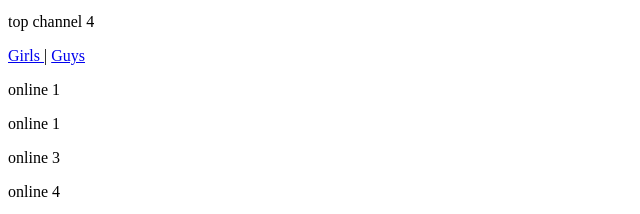
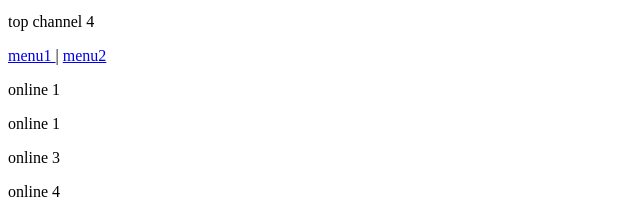
Before and after one commit to merlup/twitch, a website: page client/www/templates/main.html in a window 1280 px wide. Shown: the part 199-413 px from the top of the page, 0-640 px from the left. Drawn offline with Linux system fonts and the light colour scheme; files that its build step writes are made by us from their sources.

Commit message:
changed links

```diff
--- a/client/www/templates/main.html
+++ b/client/www/templates/main.html
@@ -39,7 +39,7 @@
 	<div class="section2 col-md-12">
 		<div class="row">
 			<div class="section2nav col-md-4">
-				<a href="#"> Girls </a> | <a href="#"> Guys </a>
+				<a href="#"> menu1 </a> | <a href="#"> menu2 </a>
 			</div>
 		</div>
 
```
